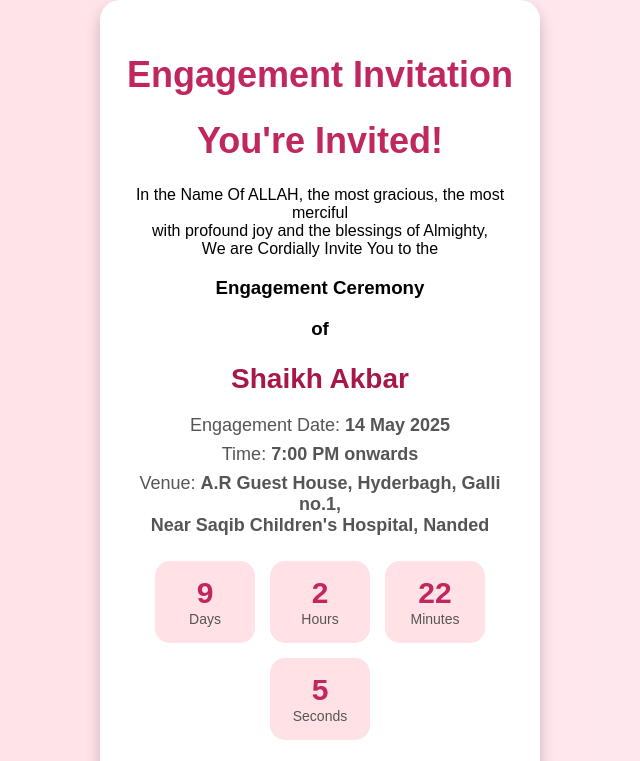
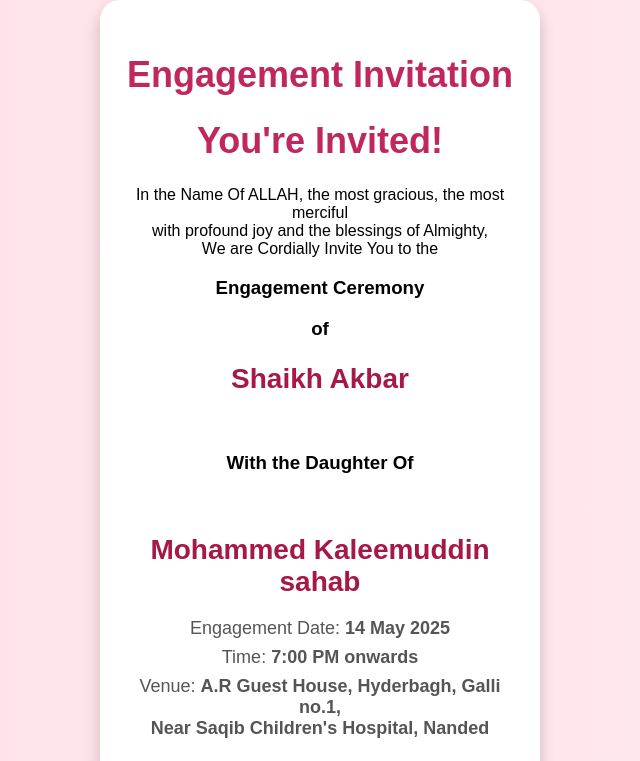
Before and after one commit to Shaikh-Akbar84/Rasam-invitation-, a plain HTML site: page index.html in a window 1280 px wide. Shown: the top 761 px of the page, without its empty margins (320-960 px from the left). Drawn offline with Linux system fonts and the light colour scheme.

Commit message:
Update index.html

```diff
--- a/index.html
+++ b/index.html
@@ -20,7 +20,9 @@
        with profound joy and the blessings of Almighty,
         <br> We are Cordially Invite You to the <br>
         <h3>Engagement Ceremony </h3> <h3>of </h3></p>
-        <h2>Shaikh Akbar </h2>
+        <h2>Shaikh Akbar </h2><br>
+        <h3> With the Daughter Of </h3><br>
+        <h2 id="father">Mohammed Kaleemuddin sahab</h2>
 
         <p class="details">Engagement Date: <strong>14 May 2025</strong></p>
         <p class="details">Time: <strong>7:00 PM onwards</strong></p>
```
